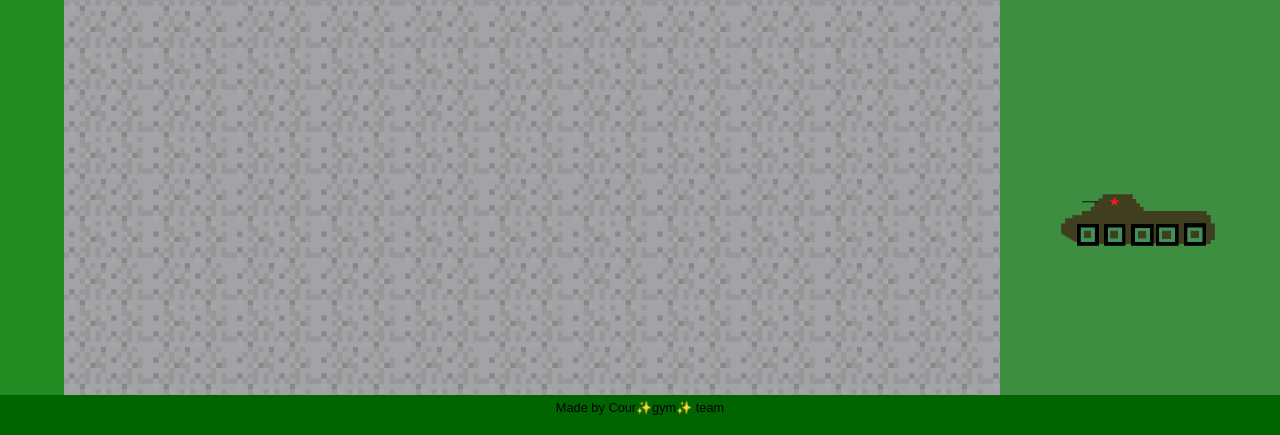
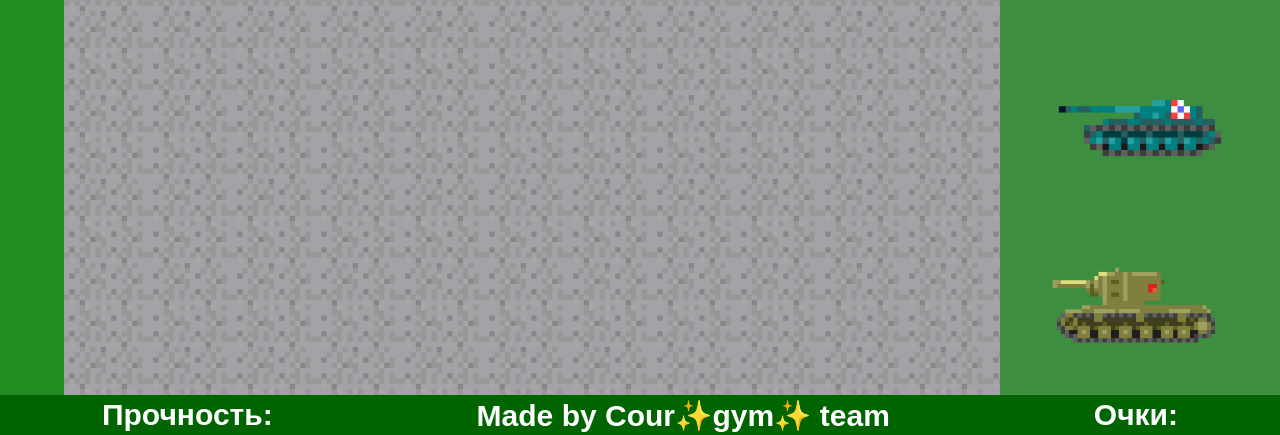
Before and after one commit to Dimdim28/Tanks.js, a website: page index.html in a window 1280 px wide. Shown: the part 365-800 px from the top of the page. Drawn offline with Linux system fonts and the light colour scheme.

Commit message:
added more types of tanks, also hp and points counters

```diff
--- a/index.html
+++ b/index.html
@@ -35,10 +35,22 @@
             onclick="choose(player)"
           />
           <img src="./btr.png" alt="" class="btr item" onclick="choose(btr)" />
+          <img src="./amx.png" alt="" class="amx item" onclick="choose(amx)" />
+          <img src="./kv2.png" alt="" class="kv2 item" onclick="choose(kv2)" />
         </div>
       </div>
     </div>
-    <div class="footer">Made by Cour✨gym✨ team</div>
+    <div class="footer">
+      <div class="hp">
+        <div class="text">Прочность:</div>
+        <div class="number hpnumber"></div>
+      </div>
+      <p class="made">Made by Cour✨gym✨ team</p>
+      <div class="points">
+        <div class="text">Очки:</div>
+        <div class="number pointsnumber"></div>
+      </div>
+    </div>
   </div>
   <script src="tanks.js"></script>
 </body>
--- a/style.css
+++ b/style.css
@@ -11,16 +11,7 @@
     background-color: darkgreen;
 }
 
-.footer {/*Подвал*/
-    position: absolute;
-    bottom: 0;
-    left: 0;
-    width: 100%;
-    height: 5%;
-    background-color: darkgreen;
-    text-align: center;
-    line-height: 200%;
-}
+
 
 .mainBlock { /*Основной блок*/
     width: 95%;
@@ -170,7 +161,14 @@ body { /*убирает пробел*/
 
 .gamer{
     position: relative;
+    background-size: cover;
 }
+
+.enemy{
+    position: relative;
+    background-size: cover;
+}
+
 .item{
     max-width: 200px;
     margin: 40px;
@@ -183,4 +181,39 @@ body { /*убирает пробел*/
 .bullet{
     position: absolute;
     background-image: url('./bullet.png');
+    background-repeat: no-repeat;
+    background-size: cover;
 }
+
+.footer {/*Подвал*/
+    position: absolute;
+    bottom: 0;
+    left: 0;
+    width: 100%;
+    background-color: darkgreen;
+    text-align: center;
+    display: flex;
+    flex-direction: row;
+    justify-content: space-around;
+    align-items: center;
+    color:white;
+    font-size: 30px ;
+    font-weight: 700;
+    height: 5%;
+}
+
+p.made{
+    display: block;
+    margin: 0;
+}
+.points{
+    display: flex;
+}
+.hp{
+    display: flex;
+}
+.number{
+font-size: 30px;
+font-weight: 700;
+display: block;
+}
--- a/tanks.js
+++ b/tanks.js
@@ -1,6 +1,10 @@
 'use strict';
 
 const gamezone = document.querySelector('.gamezone');
+const hangar = document.querySelector('.hangar');
+const hp = document.querySelector('.hpnumber');
+const points = document.querySelector('.pointsnumber');
+const header = document.querySelector('.header');
 
 let k = 0;
 const fps = 1000 / 60;
@@ -31,6 +35,7 @@ const player = {
   run: false,
   side: 0,
   fire: true,
+  points: 0,
 };
 
 const btr = {
@@ -49,6 +54,38 @@ const btr = {
   bulletheight: 8,
 };
 
+const amx = {
+  speed: 15,
+  hp: 700,
+  damage: 300,
+  top: 'url(amx-top.png)',
+  left: 'url(amx-left.png)',
+  rigth: 'url(amx-right.png)',
+  bottom: 'url(amx-bottom.png)',
+  width: 77,
+  height: 77,
+  bulletspeed: 30,
+  bullettime: 800,
+  bulletwidth: 12,
+  bulletheight: 12,
+};
+
+const kv2 = {
+  speed: 5,
+  hp: 1300,
+  damage: 800,
+  top: 'url(kv2-top.png)',
+  left: 'url(kv2-left.png)',
+  rigth: 'url(kv2-right.png)',
+  bottom: 'url(kv2-bottom.png)',
+  width: 150,
+  height: 150,
+  bulletspeed: 10,
+  bullettime: 1600,
+  bulletwidth: 20,
+  bulletheight: 20,
+};
+
 
 function init() {
   const div = document.createElement('div');
@@ -61,6 +98,8 @@ function init() {
   div.style.width = '77px';
   gamezone.append(div);
   player.el = document.querySelector('.gamer');
+  points.textContent = `${player.points}`;
+  hp.textContent = `${player.hp}`
 }
 function controllers() {
   document.addEventListener('keydown', e => {
```
Also changed, not shown: amx-bottom.png (added), amx-left.png (added), amx-right.png (added), amx-top.png (added), amx.png (added), kv2-bottom.png (added), kv2-left.png (added), kv2-right.png (added), kv2-top.png (added), kv2.png (added).
